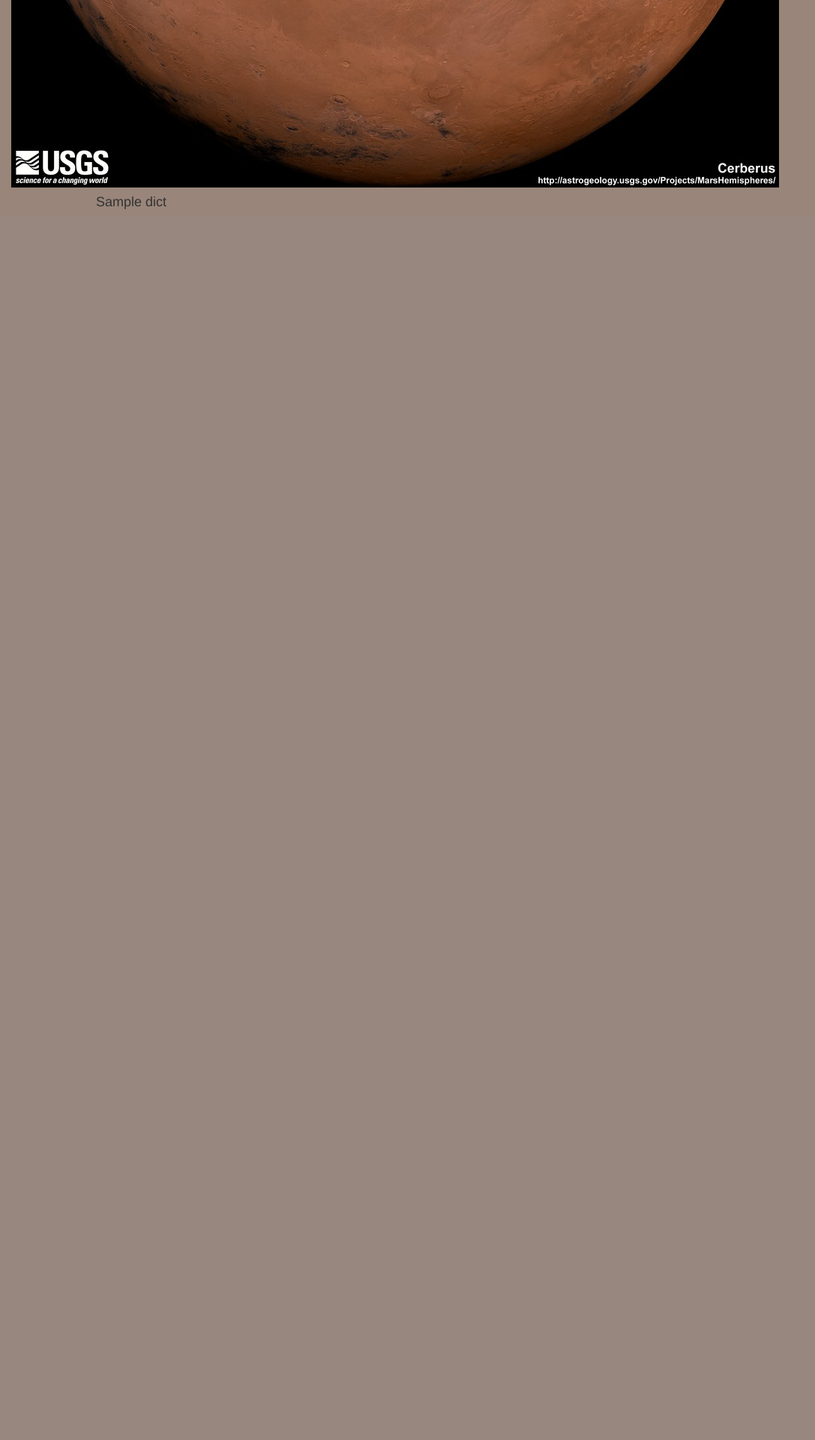
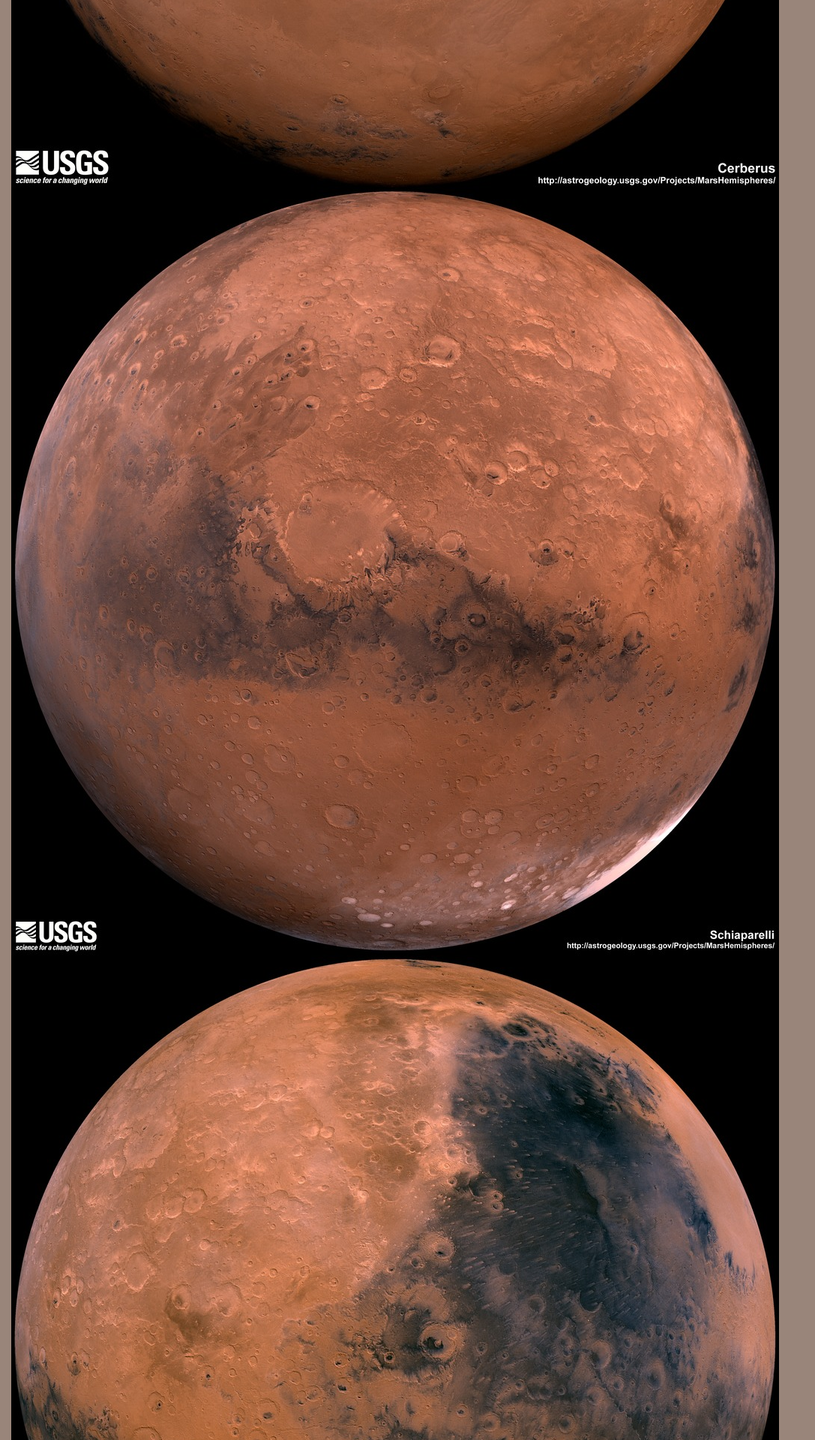
Before and after one commit to eyamini/web-scraping-challenge, a Flask app: template Missions_to_Mars/templates/index.html in a window 1280 px wide. Shown: the part 1748-3668 px from the top of the page at 75% size, without its empty margins (0-1087 px from the left). Before the commit the page ends 2027 px from the top, so only its background shows below. Run offline with Flask 2, Linux system fonts and the light colour scheme; the template is opened without the code that fills it: most values are stand-ins (such as "Sample title", 1, 10 or a date in 2020); parts of the project's set-up code (start-up, migrations or seed data) failed here and were passed over; some libraries are stand-ins or nearby versions.

Commit message:
Update index.html

```diff
--- a/Missions_to_Mars/templates/index.html
+++ b/Missions_to_Mars/templates/index.html
@@ -63,11 +63,15 @@
 {% for dict in mars_hemispheres %}
     <div class="col-md-6 text-center">
       <div class="card text-center" style="width: 32rem;">
-        <img class="card-img-top text-center" id="scale_id" src="../resources/cerberus.png", "../resources/schiaparelli.png", "../resources/syrtis.png", "../resources/valles.png">
-          <div class="card-body text-center">
-            <h4 class="card-title text-center">{{ dict.title }}</h4>
+        <img class="card-img-top text-center" id="scale_id" src="../resources/cerberus.png">
+            <img class="card-img-top text-center" id="scale_id" src="../resources/schiaparelli.png">
+              <img class="card-img-top text-center" id="scale_id" src="../resources/syrtis.png">
+                <img class="card-img-top text-center" id="scale_id" src="../resources/valles.png">
+                <div> class="card-body text-center"</div>
+            </div>
           </div>
         </div>
+      </div>
     </div>
 {% endfor %}
 </div>
```
